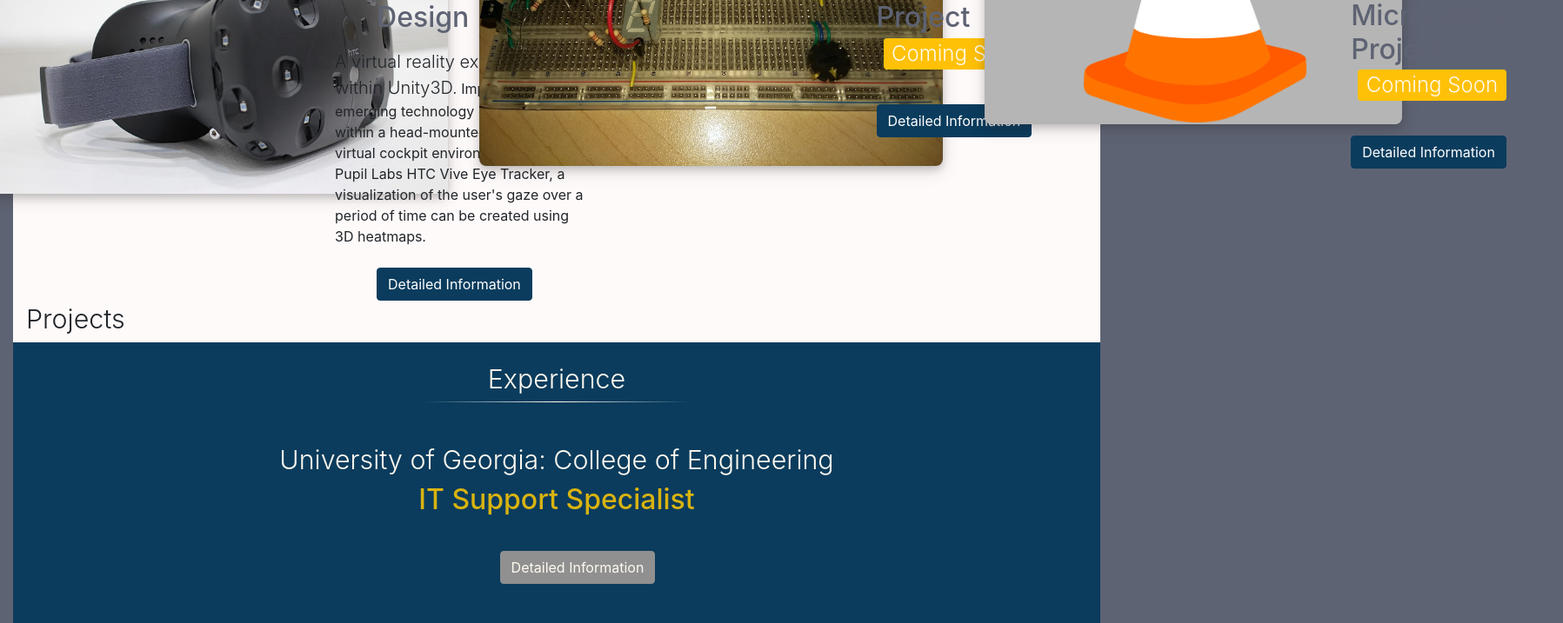
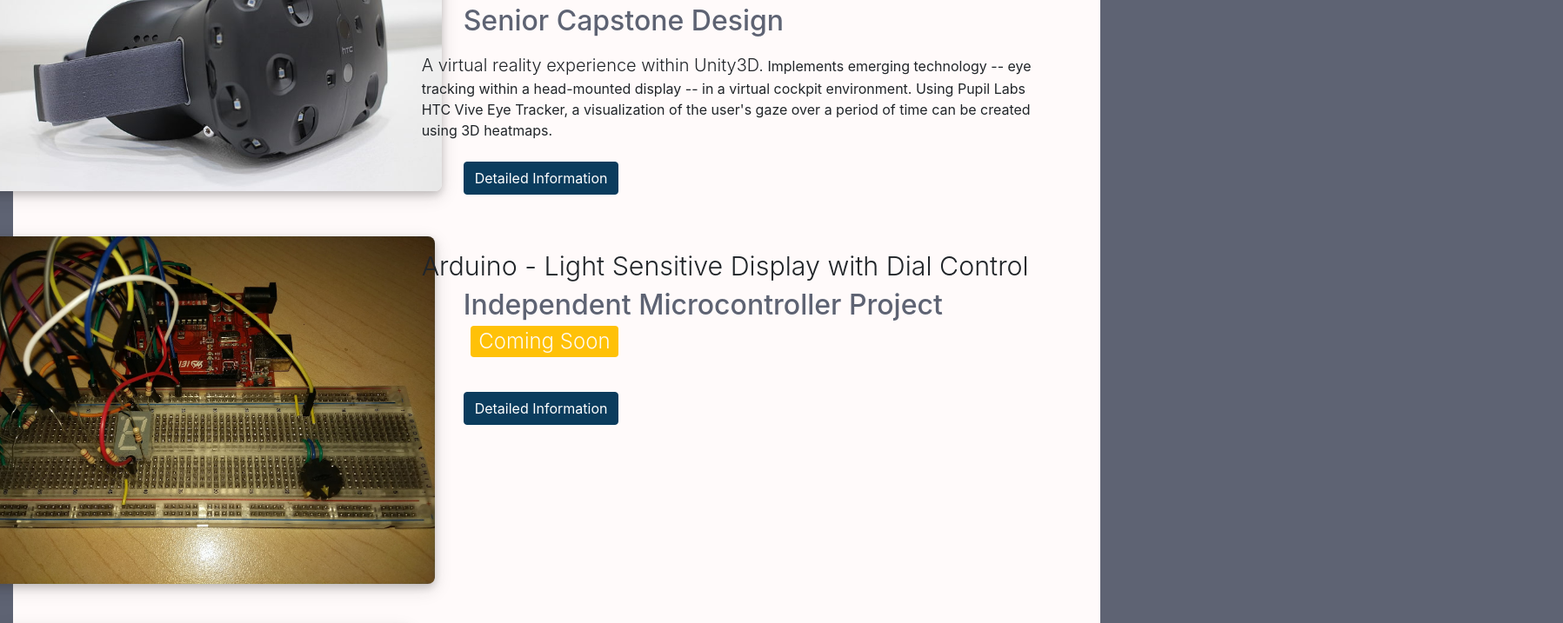
Before and after one commit to trw68319/traviswhitten.com, a website: page docs/index.html in a window 1280 px wide. Shown: the part 859-1576 px from the top of the page at 87% size, 1797 px wide, since content can reach past the window. Drawn offline with Linux system fonts and the light colour scheme.

Commit message:
Update index.html

```diff
--- a/docs/index.html
+++ b/docs/index.html
@@ -75,7 +75,7 @@
                 </div>
             </div>-->
 
-        <div id="projects" class="container-fluid d-flex">
+        <div id="projects" class="container-fluid">
             <div class="section-title row d-flex align-items-end">
                 <div class="col-12 text-center pt-4">
                     <h1 class="display-4">Projects</h1>
```
